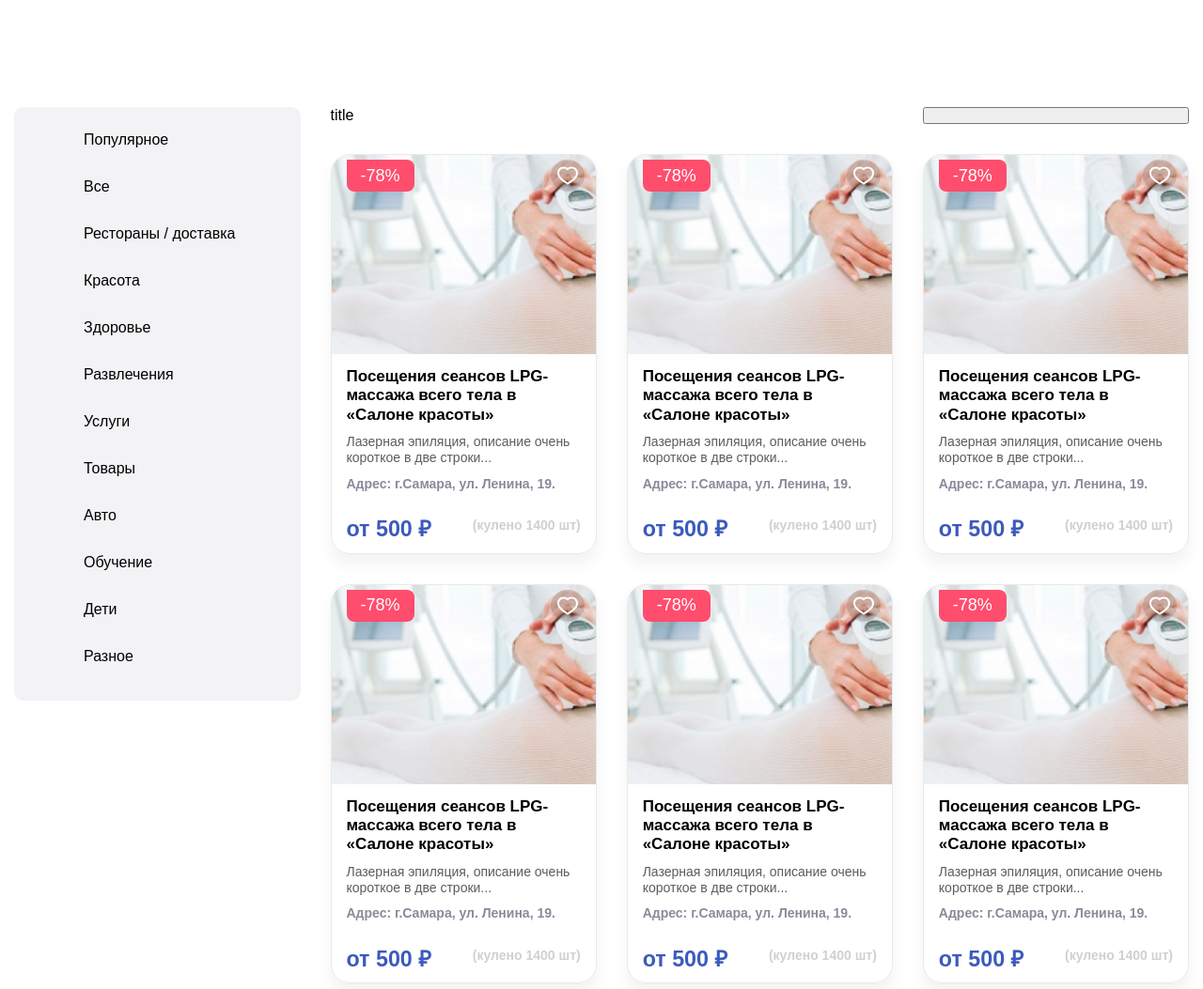
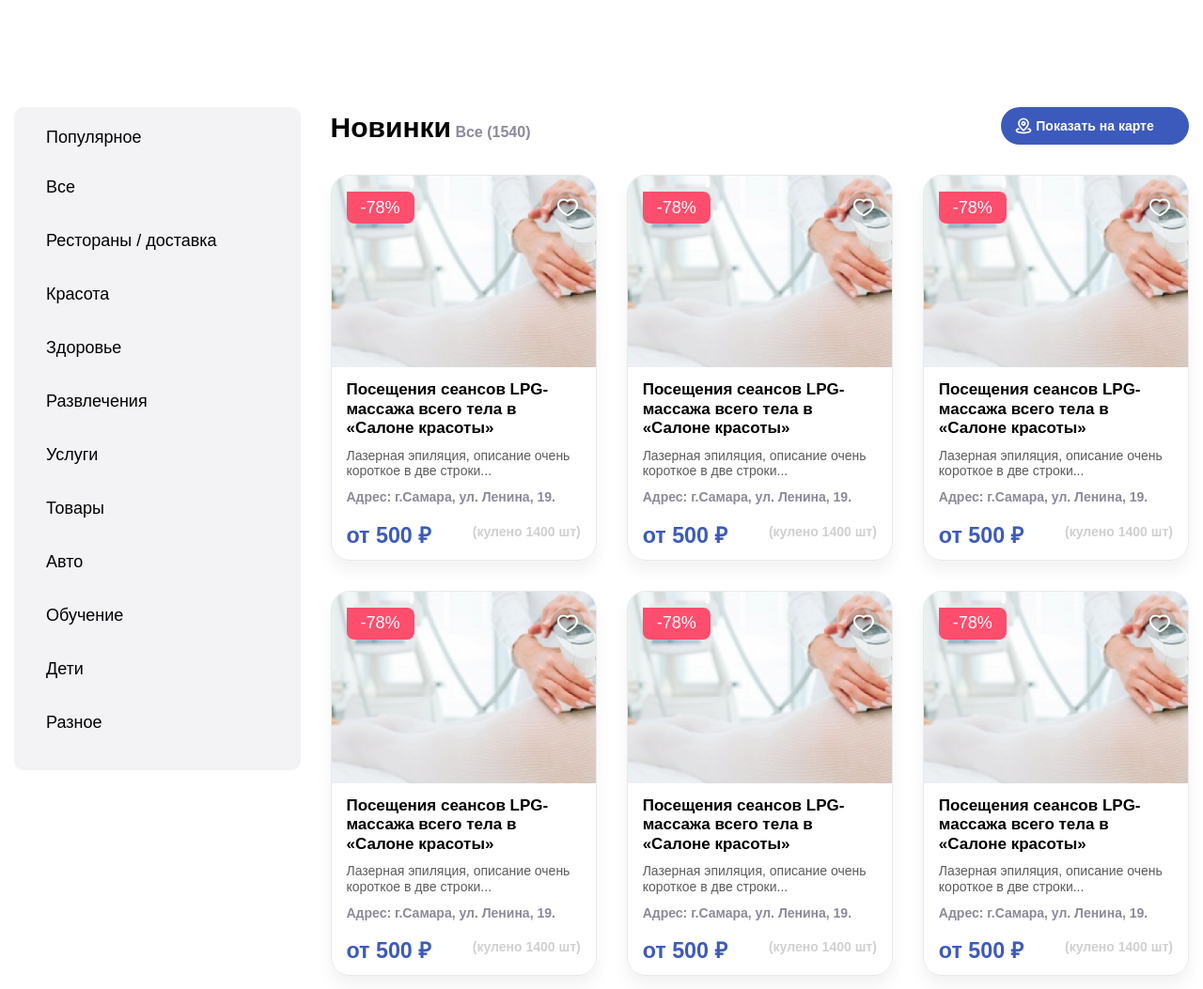
Before and after one commit to i-ramn/q-pon, a website: page source/pages/index.html in a window 1280 px wide. Shown: the part 540-1593 px from the top of the page at 94% size. Drawn offline with nearby package versions, Linux system fonts and the light colour scheme; files that its build step writes are made by us from their sources; files whose address does not match are found by name.

Commit message:
feat: added items section

```diff
--- a/source/pages/components/categories/index.html
+++ b/source/pages/components/categories/index.html
@@ -2,81 +2,69 @@
   <div class="container categories">
     <div class="filter--container">
       <div class="filter">
-        <ul class="filter--list">
-          <li>
+        <div class="filter--title">
+          <div class="filter--option">
             <p>Популярное</p>
-            <img class="arrow" src="img/svg/arrow-down-blue.svg" alt="arrow">
-          </li>
-          <li>
-            <p>
-              Все
-            </p>
-            <img class="arrow" src="img/svg/arrow-down-blue.svg" alt="arrow">
-          </li>
-          <li>
+            <img src="img/svg/arrow-down-blue.svg" alt="arrow">
+          </div>
+        </div>
+        <div class="filter--list">
+          <div class="filter--option">
+            <p>Все</p>
+            <img src="img/svg/arrow-down-blue.svg" alt="arrow">
+          </div>
+          <div class="filter--option">
             <p>Рестораны / доставка</p>
-            <img class="arrow" src="img/svg/arrow-down-blue.svg" alt="arrow">
-            </li>
-          <li>
-            <p>
-              Красота
-            </p>
-            <img class="arrow" src="img/svg/arrow-down-blue.svg" alt="arrow">
-          </li>
-          <li>
-            <p>
-              Здоровье
-            </p>
-            <img class="arrow" src="img/svg/arrow-down-blue.svg" alt="arrow">
-          </li>
-          <li>
-            <p>
-              Развлечения
-            </p>
-            <img class="arrow" src="img/svg/arrow-down-blue.svg" alt="arrow">
-          </li>
-          <li>
-            <p>
-              Услуги
-            </p>
-            <img class="arrow" src="img/svg/arrow-down-blue.svg" alt="arrow">
-          </li>
-          <li>
-            <p>
-              Товары
-            </p>
-            <img class="arrow" src="img/svg/arrow-down-blue.svg" alt="arrow">
-          </li>
-          <li>
-            <p>
-              Авто
-            </p>
-            <img class="arrow" src="img/svg/arrow-down-blue.svg" alt="arrow">
-          </li>
-          <li>
-            <p>
-              Обучение
-            </p>
-            <img class="arrow" src="img/svg/arrow-down-blue.svg" alt="arrow">
-          </li>
-          <li>
-            <p>
-              Дети
-            </p>
-            <img class="arrow" src="img/svg/arrow-down-blue.svg" alt="arrow">
-          </li>
-          <li>
-            <p>
-              Разное
-            </p>
-            <img class="arrow" src="img/svg/arrow-down-blue.svg" alt="arrow">
-          </li>
-        </ul>
+            <img src="img/svg/arrow-down-blue.svg" alt="arrow">
+          </div>
+          <div class="filter--option">
+            <p>Красота</p>
+            <img src="img/svg/arrow-down-blue.svg" alt="arrow">
+          </div>
+          <div class="filter--option">
+            <p>Здоровье</p>
+            <img src="img/svg/arrow-down-blue.svg" alt="arrow">
+          </div>
+          <div class="filter--option">
+            <p>Развлечения</p>
+            <img src="img/svg/arrow-down-blue.svg" alt="arrow">
+          </div>
+          <div class="filter--option">
+            <p>Услуги</p>
+            <img src="img/svg/arrow-down-blue.svg" alt="arrow">
+          </div>
+          <div class="filter--option">
+            <p>Товары</p>
+            <img src="img/svg/arrow-down-blue.svg" alt="arrow">
+          </div>
+          <div class="filter--option">
+            <p>Авто</p>
+            <img src="img/svg/arrow-down-blue.svg" alt="arrow">
+          </div>
+          <div class="filter--option">
+            <p>Обучение</p>
+            <img src="img/svg/arrow-down-blue.svg" alt="arrow">
+          </div>
+          <div class="filter--option">
+            <p>Дети</p>
+            <img src="img/svg/arrow-down-blue.svg" alt="arrow">
+          </div>
+          <div class="filter--option">
+            <p>Разное</p>
+            <img src="img/svg/arrow-down-blue.svg" alt="arrow">
+          </div>
+        </div>
       </div>
     </div>
     <div class="items">
-      <span class="items--title">title</span>
-      <button class="items--button"></button>
+      <div class="items--title">
+        <div class="items--title--text">
+          <span>Новинки</span>
+          <span>Все (1540)</span>
+        </div>
+        <button class="items--button">Показать на карте</button>
+        <button class="items--button items--button--mobile">Показать</button>
+      </div>
       @@include('../itemCard/index.html')
       @@include('../itemCard/index.html')
       @@include('../itemCard/index.html')
@@ -85,8 +73,12 @@
       @@include('../itemCard/index.html')
     </div>
     <div class="items">
-      <span class="items--title">title</span>
-      <button class="items--button"></button>
+      <div class="items--title">
+        <div>
+          <span>Красота</span>
+          <span>Все (1540)</span>
+        </div>
+      </div>
       @@include('../itemCard/index.html')
       @@include('../itemCard/index.html')
       @@include('../itemCard/index.html')
@@ -95,8 +87,12 @@
       @@include('../itemCard/index.html')
     </div>
     <div class="items">
-      <span class="items--title">title</span>
-      <button class="items--button"></button>
+      <div class="items--title">
+        <div>
+          <span>Детям</span>
+          <span>Все (1540)</span>
+        </div>
+      </div>
       @@include('../itemCard/index.html')
       @@include('../itemCard/index.html')
       @@include('../itemCard/index.html')
--- a/source/styles/components/categories/_categories.scss
+++ b/source/styles/components/categories/_categories.scss
@@ -2,43 +2,71 @@
   display: grid;
   grid-template-columns: 1fr 3fr;
   gap: 32px;
+  @include media-breakpoint-down(sm) {
+    grid-template-columns: 1fr;
+  }
   & .filter--container {
     grid-row: 1/4;
   }
   & .filter {
+    //padding: 26px 26px 38px 34px;
+    @include media-breakpoint-down(sm) {
+      grid-row: 1/2;
+      grid-column: 1/3;
+    }
+    &--title {
       background-color: $light-grey;
       border-radius: 10px;
-    padding: 26px 26px 38px 34px;
-    &--list {
+      padding: 22px 26px 22px 34px;
+      width: 100%;
+      @include media-breakpoint-down(sm) {
+        margin-bottom: 20px;
+      }
+      & p {
         margin: 0;
-      list-style-type: none;
+      }
+    }
+    &--option {
       display: flex;
-      flex-direction: column;
-      gap: 32px;
-      & li {
-        display: flex;
+      width: 100%;
       justify-content: space-between;
       align-items: center;
       font-weight: 500;
+      font-size: 18px;
       cursor: pointer;
       &:hover {
         color: $blue;
+        text-decoration: underline;
         font-weight: 700;
-          text-decoration-line: underline;
-
-        }
-        &:hover .arrow {
+        font-size: 18px;
+        & img {
           display: block;
         }
-         & p {
-           margin: 0;
-
       }
       & img {
         display: none;
+        width: 12px;
+        height: 8px;
+        object-fit: contain;
+        @include media-breakpoint-up(sm) {
           transform: rotate(-90deg);
-           width: 12px;
-           height: 7px;
+        }
+      }
+    }
+
+    &:hover .filter--list {
+      display: block;
+    }
+    &--list {
+      margin-top: -30px;
+      display: block;
+      background-color: $light-grey;
+      border-radius: 10px;
+      padding: 22px 26px 22px 34px;
+      @include media-breakpoint-down(sm) {
+        display: none;
+        @include media-breakpoint-down(sm) {
+          margin-top: 0;
         }
       }
     }
@@ -47,13 +75,74 @@
     display: grid;
     grid-template-columns: repeat(3, 1fr);
     gap: 32px;
+    @include media-breakpoint-down(lg) {
+      grid-template-columns: repeat(2, 1fr);
+    }
+    @media (max-width: 545px) {
+      grid-template-columns: 1fr;
+    }
     &--title {
+      grid-column: 1/4;
+      grid-row: 1/2;
+      display: flex;
+      align-items: end;
+      gap: 13px;
+      justify-content: space-between;
+      @include media-breakpoint-down(lg) {
         grid-column: 1/3;
-      grid-row: 1/2
       }
-    &--button {
-      grid-column: 3/4;
-      grid-row: 1/2
+      @media (max-width: 545px) {
+        grid-column: 1/2;
+      }
+      & span:nth-child(1) {
+        font-weight: 700;
+        font-size: 30px;
+        line-height: 120%;
+        @include media-breakpoint-down(sm) {
+          font-size: 20px;
+        }
+      }
+      & span:nth-child(2) {
+        color: $grey;
+        font-weight: 600;
+        font-size: 16px;
+        line-height: 147%;
+        @include media-breakpoint-down(sm) {
+          font-size: 12px;
+        }
+      }
+      &--text {
+        @include media-breakpoint-down(xs) {
+          display: flex;
+          flex-direction: column;
         }
       }
     }
+    &--button {
+      background-color: $blue;
+      border: none;
+      border-radius: 20px;
+      width: 200px;
+      height: 40px;
+      color: $white;
+      font-weight: 700;
+      font-size: 14px;
+      background-image: url('../img/svg/pin-white.svg');
+      background-repeat: no-repeat;
+      background-position-y: 50%;
+      background-position-x: 15px;
+      @include media-breakpoint-down(sm) {
+        display: none;
+      }
+      &--mobile {
+        display: none;
+        @include media-breakpoint-down(sm) {
+          display: block;
+          width: 118px;
+          font-size: 12px;
+          background-position-x: 10px;
+        }
+      }
+    }
+  }
+}
--- a/source/styles/components/itemCard/_item-card.scss
+++ b/source/styles/components/itemCard/_item-card.scss
@@ -22,7 +22,7 @@
   }
   &--top {
     position: absolute;
-    top: 5px;
+    top: 17px;
     display: flex;
     justify-content: space-between;
     width: 90%;
@@ -37,6 +37,11 @@
       display: flex;
       align-items: center;
       justify-content: center;
+      @include media-breakpoint-down(sm) {
+        font-size: 14px;
+        width: 63px;
+        height: 28px;
+      }
     }
   }
   &--description {
@@ -47,18 +52,27 @@
       font-weight: 600;
       font-size: 17px;
       line-height: 120%;
+      @include media-breakpoint-down(sm) {
+        font-size: 14px;
+      }
     }
     & p:nth-child(2) {
       font-weight: 500;
       font-size: 14px;
       line-height: 120%;
       color: $secondary-gray;
+      @include media-breakpoint-down(sm) {
+        font-size: 12px;
+      }
     }
     & p:nth-child(3) {
       font-weight: 700;
       font-size: 14px;
       line-height: 140%;
       color: $grey;
+      @include media-breakpoint-down(sm) {
+        font-size: 12px;
+      }
     }
   }
   &--price {
@@ -66,17 +80,26 @@
     justify-content: space-between;
     margin-top: 15px;
     margin-bottom: 15px;
+    @include media-breakpoint-down(xl) {
+      margin-top: 0;
+    }
     & p:nth-child(1) {
       font-weight: 700;
       font-size: 23.25px;
       line-height: 120%;
       color: $blue;
+      @include media-breakpoint-down(sm) {
+        font-size: 20px;
+      }
     }
     & p:nth-child(2) {
       font-weight: 600;
       font-size: 14px;
       line-height: 140%;
       color: $light-grey2;
+      @include media-breakpoint-down(sm) {
+        font-size: 12px;
+      }
     }
   }
 }
```
Also changed, not shown: build/index.html, build/styles/main.css, source/img/svg/pin-white.svg (added). Lines whose indentation alone changed are shown as unchanged.
